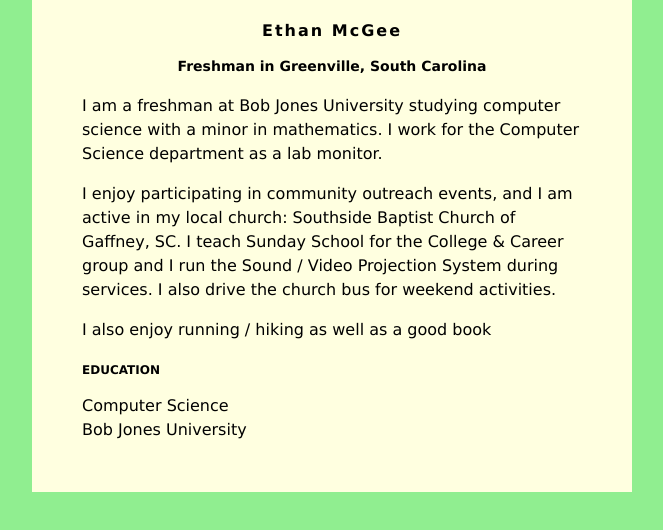
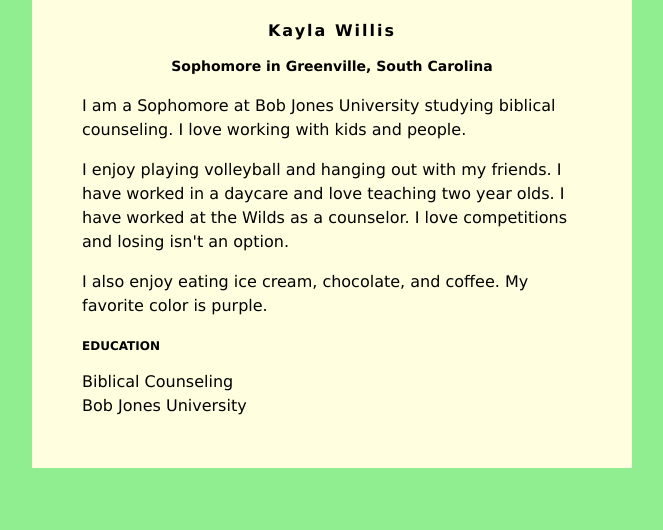
Before and after one commit to kwill223/kwill223.github.io, a plain HTML site: page index.html in a window 1280 px wide. Shown: the whole page, without its empty margins (308-971 px from the left). Drawn offline with Linux system fonts and the light colour scheme.

Commit message:
Update index.html

```diff
--- a/index.html
+++ b/index.html
@@ -30,19 +30,19 @@ h3 {
 </head>
 <body>
     <div id="content">
-        <h1>Ethan McGee</h1>
-        <h2>Freshman in Greenville, South Carolina</h2>
+        <h1>Kayla Willis</h1>
+        <h2>Sophomore in Greenville, South Carolina</h2>
 
-         <p>I am a freshman at Bob Jones University studying computer science with a minor in mathematics. I work for the Computer Science department as a lab monitor.</p>
+         <p>I am a Sophomore at Bob Jones University studying biblical counseling. I love working with kids and people.</p>
          <p>
-            I enjoy participating in community outreach events, and I am active in my local church: Southside Baptist Church of Gaffney, SC.  I teach Sunday School for the College &amp; Career group and I run the Sound / Video Projection System during services.  I also drive the church bus for weekend activities.
+            I enjoy playing volleyball and hanging out with my friends. I have worked in a daycare and love teaching two year olds. I have worked at the Wilds as a counselor. I love competitions and losing isn't an option.
          </p>
          <p>
-            I also enjoy running / hiking as well as a good book
+            I also enjoy eating ice cream, chocolate, and coffee. My favorite color is purple.
          </p>
 
         <h3>EDUCATION</h3>
-        Computer Science<br>
+        Biblical Counseling<br>
         Bob Jones University
     </div>
 
```
